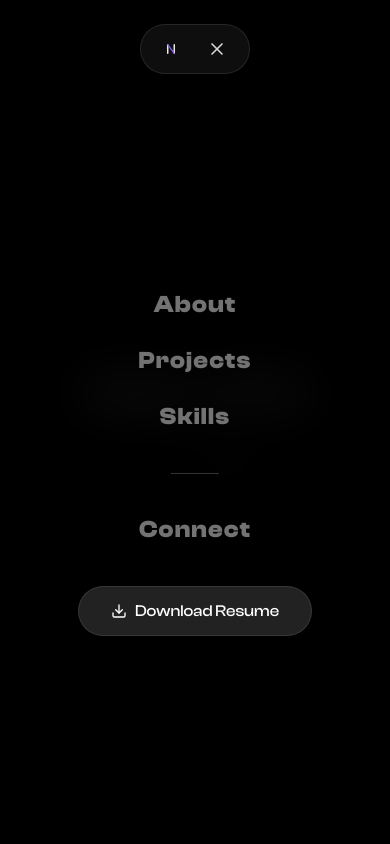
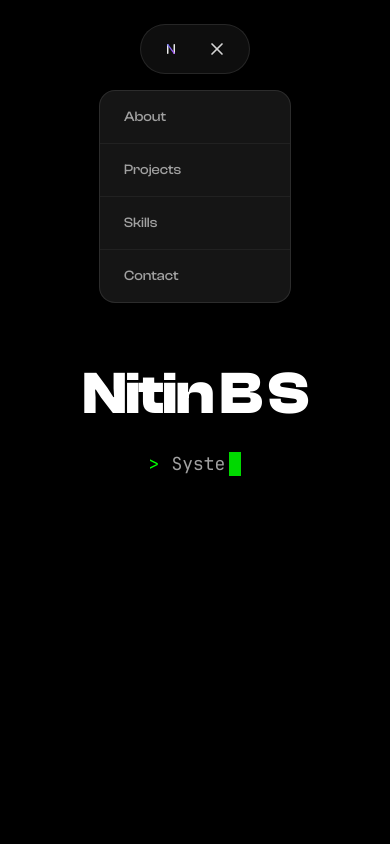
Before and after one commit to nitinbs24/Portfolio, a Next.js app: page / in a window 390 px wide. Both pictures are taken after a click on the button "Toggle menu". Shown: the top 844 px of the page. Built offline with nearby package versions, Linux system fonts and the light colour scheme.

Commit message:
feat: updated mobile menu to an animated popover dropdown

```diff
--- a/components/layout/Navbar.tsx
+++ b/components/layout/Navbar.tsx
@@ -2,6 +2,7 @@
 
 import { useState, useEffect } from "react";
 import { cn } from "@/lib/utils";
+import { motion, AnimatePresence } from "framer-motion";
 
 const NAV_LINKS = [
   { label: "About", href: "#about" },
@@ -146,13 +147,17 @@ export function Navbar() {
             </button>
           </div>
         </nav>
-      </header>
-
-      {/* Mobile Menu Overlay */}
-      {isMobileMenuOpen && (
-        <div className="fixed inset-0 z-40 bg-black/95 backdrop-blur-xl flex flex-col items-center justify-center pt-20 md:hidden">
-          <div className="flex flex-col items-center gap-6 w-full px-6">
-            {NAV_LINKS.map((link) => {
+      {/* Mobile Menu Dropdown */}
+      <AnimatePresence>
+        {isMobileMenuOpen && (
+          <motion.div
+            initial={{ opacity: 0, y: -10, scale: 0.95 }}
+            animate={{ opacity: 1, y: 0, scale: 1 }}
+            exit={{ opacity: 0, y: -10, scale: 0.95 }}
+            transition={{ duration: 0.2 }}
+            className="absolute top-full mt-4 left-1/2 -translate-x-1/2 w-48 bg-[#151515] border border-white/10 rounded-2xl shadow-2xl overflow-hidden flex flex-col md:hidden z-40"
+          >
+            {[...NAV_LINKS, { label: "Contact", href: "#contact" }].map((link) => {
               const isActive = activeSection === link.href;
               return (
                 <a
@@ -160,43 +165,20 @@ export function Navbar() {
                   href={link.href}
                   onClick={(e) => handleNavClick(e, link.href)}
                   className={cn(
-                    "text-2xl font-bold tracking-wider",
-                    isActive ? "text-white" : "text-neutral-500"
+                    "px-6 py-4 text-sm font-medium transition-colors border-b border-white/5 last:border-b-0",
+                    isActive
+                      ? "text-white bg-white/5"
+                      : "text-neutral-400 hover:text-white hover:bg-white/5"
                   )}
-                  style={{ fontFamily: "var(--font-display)" }}
                 >
                   {link.label}
                 </a>
               );
             })}
-
-            <div className="w-12 h-[1px] bg-white/20 my-4"></div>
-
-            <a
-              href="#contact"
-              onClick={(e) => handleNavClick(e, "#contact")}
-              className="text-2xl font-bold tracking-wider text-neutral-500"
-              style={{ fontFamily: "var(--font-display)" }}
-            >
-              Connect
-            </a>
-
-            <a
-              href="/docs/resume.pdf"
-              target="_blank"
-              rel="noopener noreferrer"
-              className="mt-4 px-8 py-3 rounded-full bg-[#222] border border-white/10 text-white font-medium flex items-center gap-2"
-            >
-              <svg xmlns="http://www.w3.org/2000/svg" width="16" height="16" viewBox="0 0 24 24" fill="none" stroke="currentColor" strokeWidth="2" strokeLinecap="round" strokeLinejoin="round">
-                <path d="M21 15v4a2 2 0 0 1-2 2H5a2 2 0 0 1-2-2v-4" />
-                <polyline points="7 10 12 15 17 10" />
-                <line x1="12" y1="15" x2="12" y2="3" />
-              </svg>
-              Download Resume
-            </a>
-          </div>
-        </div>
-      )}
+          </motion.div>
+        )}
+      </AnimatePresence>
+      </header>
     </>
   );
 }
```
